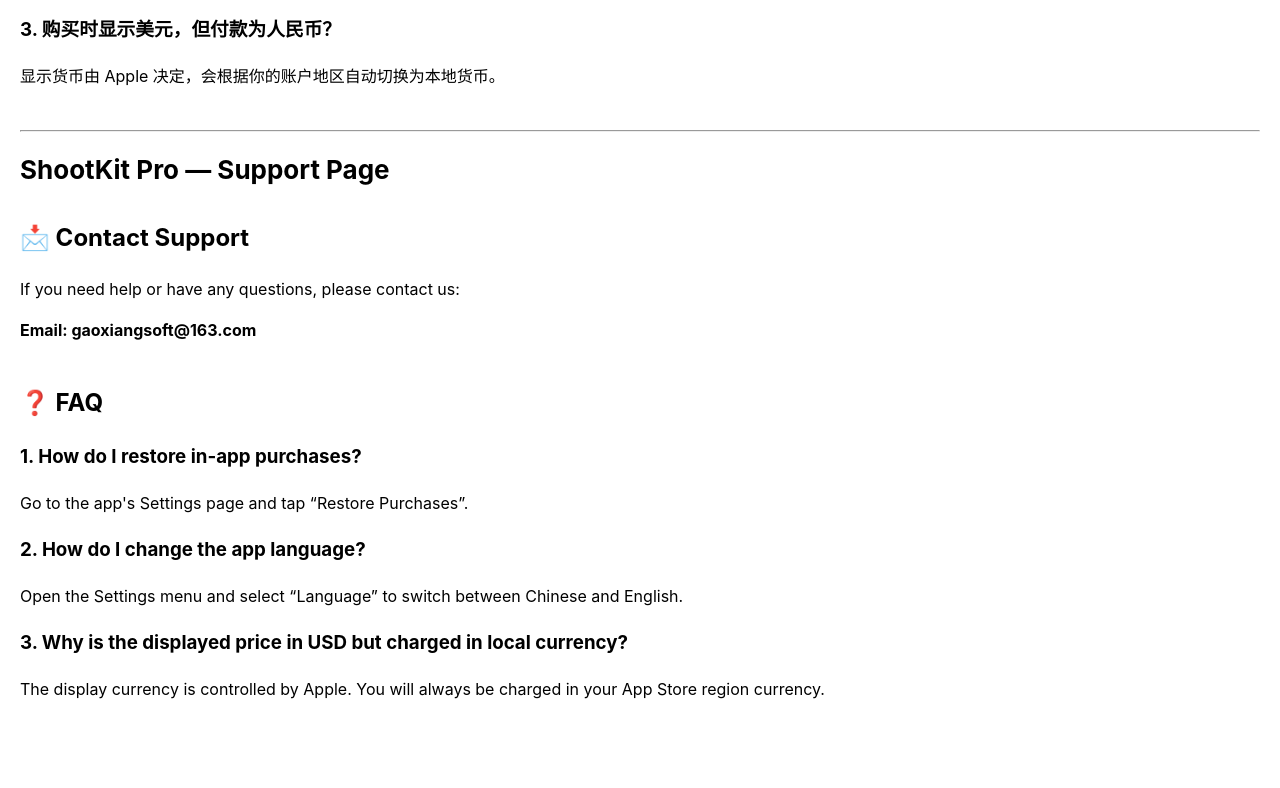
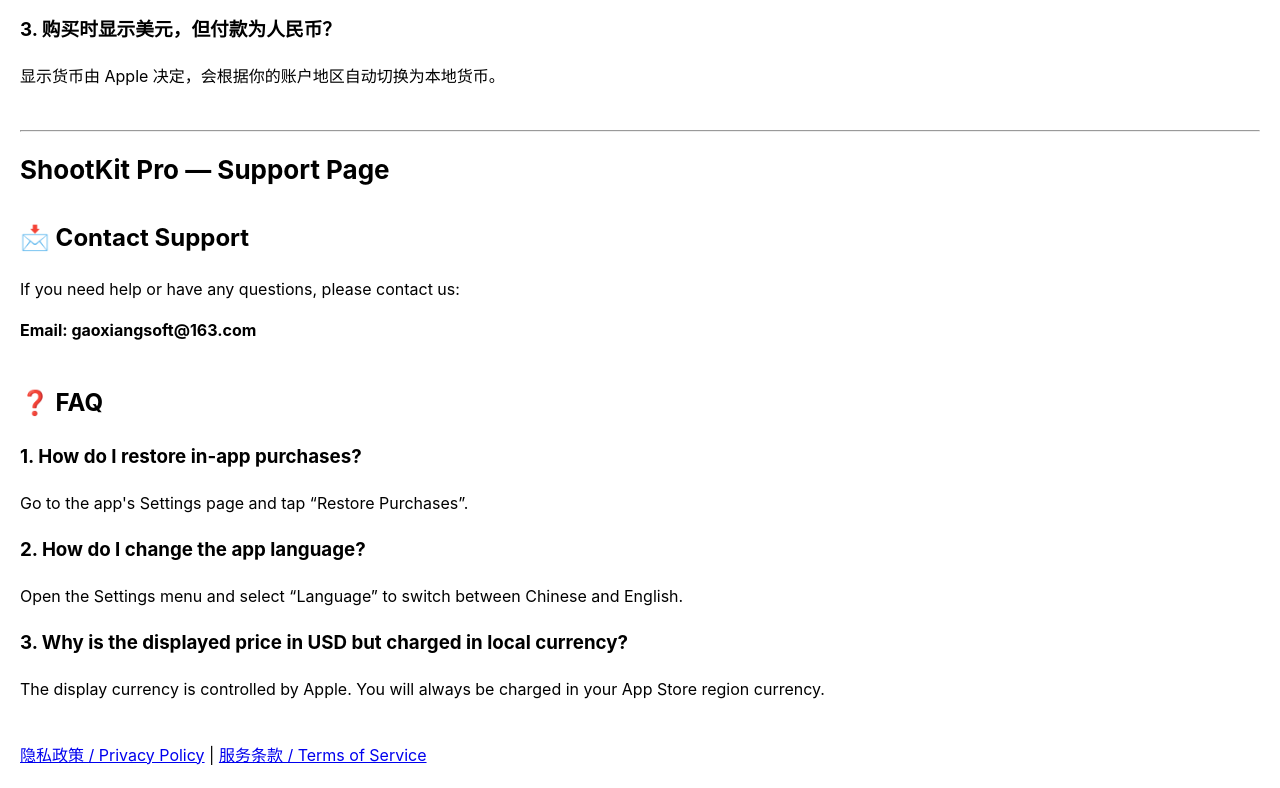
Before and after one commit to gaoxiangsoft/shootkit, a plain HTML site: page index.html in a window 1280 px wide. Shown: the part 484-1272 px from the top of the page. Before the commit the page ends 1227 px from the top, so only its background shows below. Drawn offline with Linux system fonts and the light colour scheme.

Commit message:
Update index.html

```diff
--- a/index.html
+++ b/index.html
@@ -59,3 +59,7 @@
 
 </body>
 </html>
+<p>
+  <a href="privacy.html">隐私政策 / Privacy Policy</a> |
+  <a href="terms.html">服务条款 / Terms of Service</a>
+</p>
```
